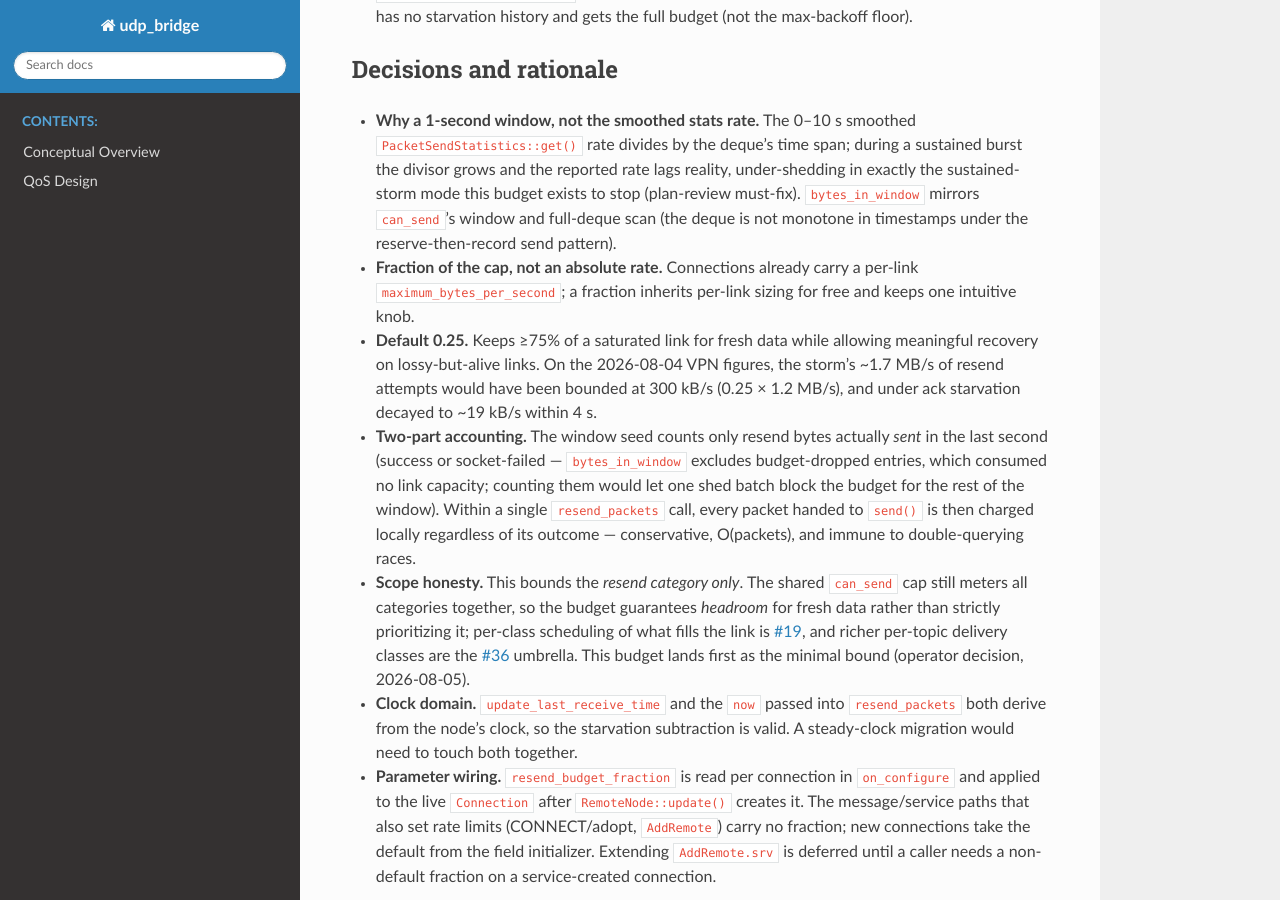
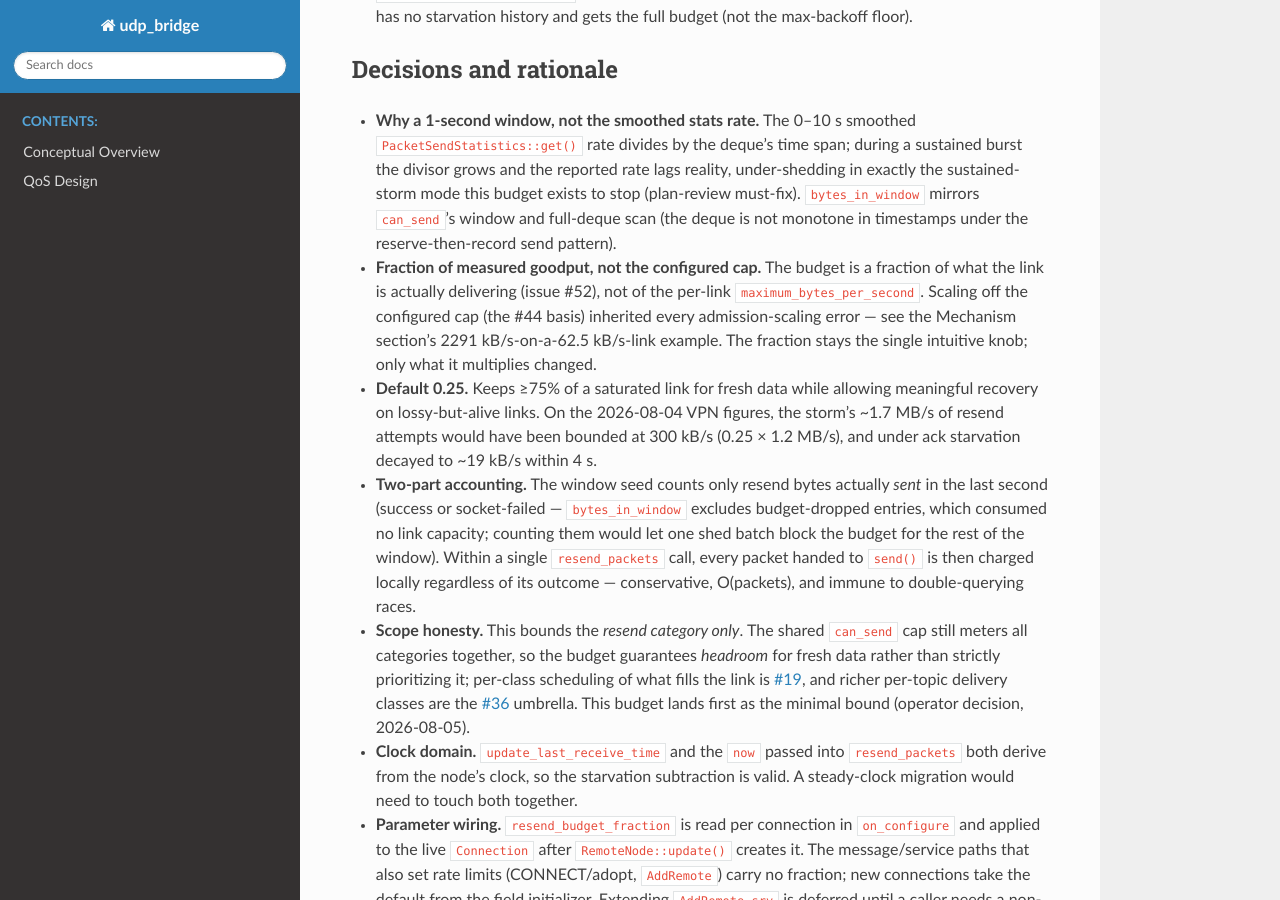
Before and after one commit to rolker/udp_bridge, a Sphinx documentation site: the page built from udp_bridge/doc/resend_budget_design.md, in a window 1280 px wide and 900 px high, scrolled down 1603 px. Built offline with Sphinx 7.4.7 and the Read the Docs theme 3.1.0, drawn with Linux system fonts in a browser that asks for light colours.

Commit message:
docs: sync resend-budget/co-tenant docs to the goodput basis (#52)

```diff
--- a/udp_bridge/doc/resend_budget_design.md
+++ b/udp_bridge/doc/resend_budget_design.md
@@ -89,9 +89,12 @@ Two coupled bounds, both enforced in `Connection::resend_packets()`:
   `can_send`'s window and full-deque scan (the deque is not monotone in
   timestamps under the reserve-then-record send pattern).
 
-- **Fraction of the cap, not an absolute rate.** Connections already carry
-  a per-link `maximum_bytes_per_second`; a fraction inherits per-link
-  sizing for free and keeps one intuitive knob.
+- **Fraction of measured goodput, not the configured cap.** The budget is
+  a fraction of what the link is actually delivering (issue #52), not of
+  the per-link `maximum_bytes_per_second`. Scaling off the configured cap
+  (the #44 basis) inherited every admission-scaling error — see the
+  Mechanism section's 2291 kB/s-on-a-62.5 kB/s-link example. The fraction
+  stays the single intuitive knob; only what it multiplies changed.
 
 - **Default 0.25.** Keeps ≥75% of a saturated link for fresh data while
   allowing meaningful recovery on lossy-but-alive links. On the 2026-08-04
```
Also changed, not shown: .agent/work-plans/issue-52/progress.md, 3 other files.
